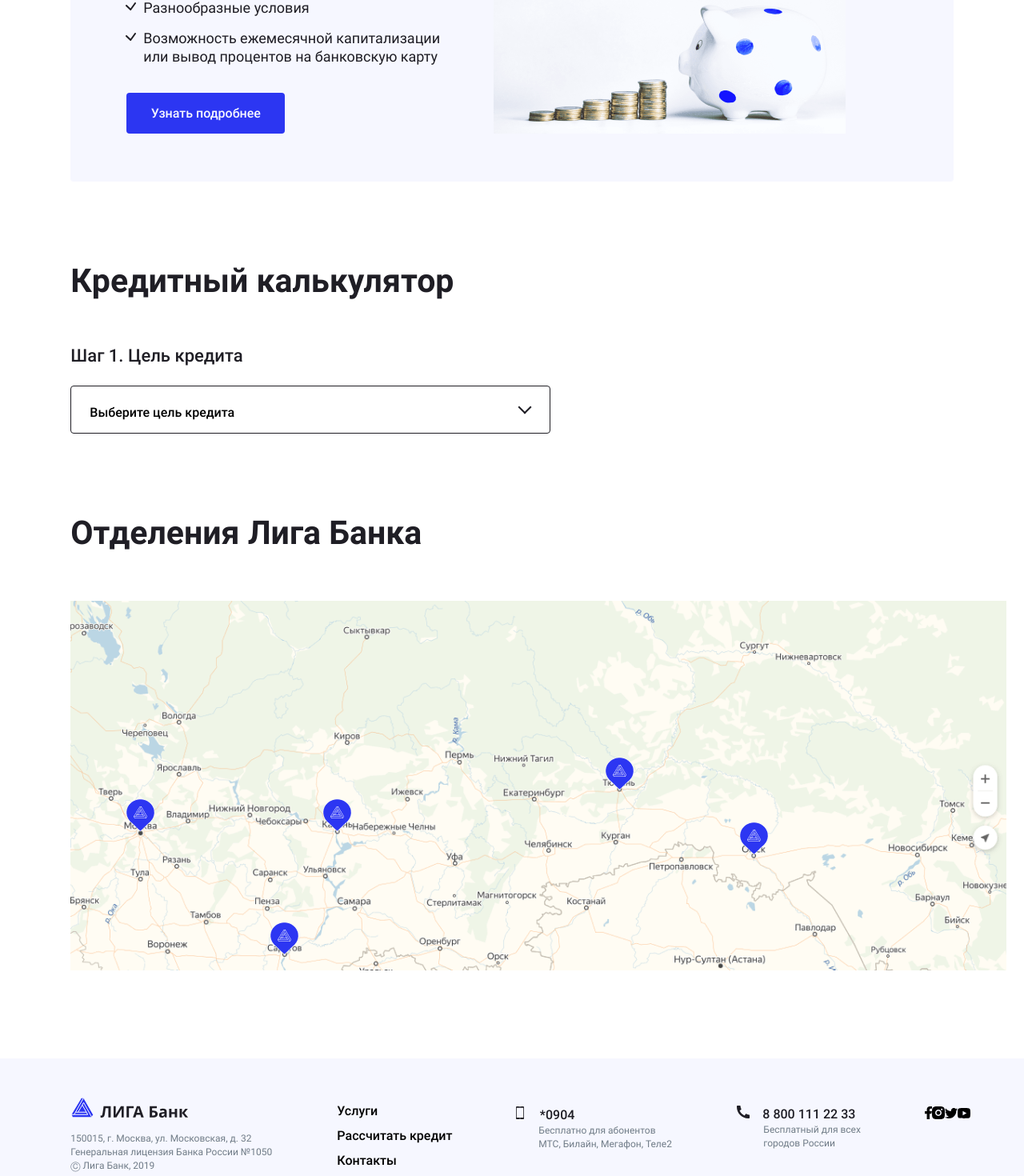
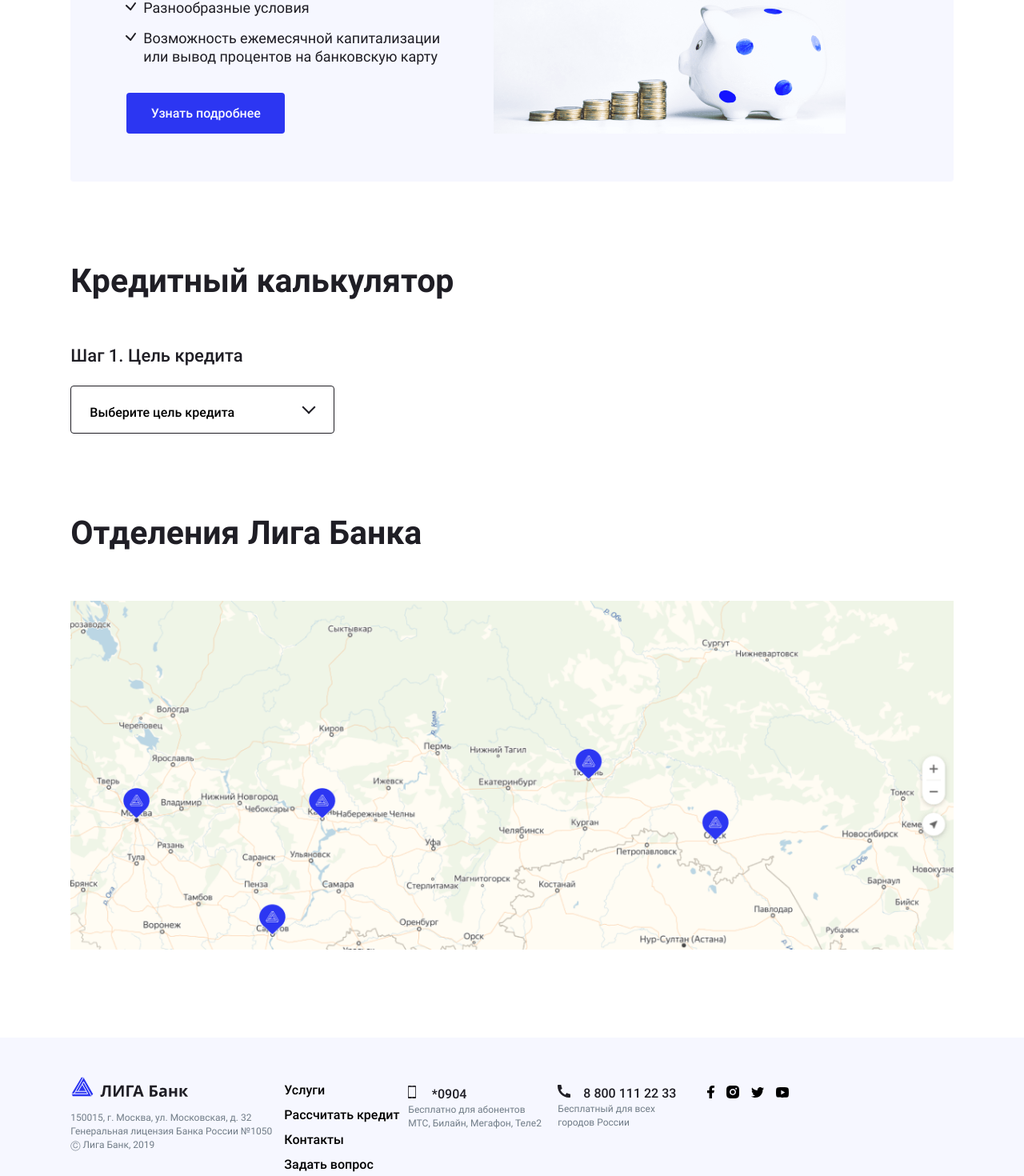
Before and after one commit to kokinz/ligaBank, a React (Create React App) app: page / in a window 1280 px wide. Shown: the part 827-2297 px from the top of the page at 80% size. Built offline with nearby package versions, Linux system fonts and the light colour scheme.

Commit message:
desktop width

```diff
--- a/src/components/calculator/calculator.jsx
+++ b/src/components/calculator/calculator.jsx
@@ -126,6 +126,7 @@ function Calculator() {
       }
 
       details.current.open = false;
+      setInputError(false);
     }
   };
 
@@ -595,7 +596,7 @@ function Calculator() {
                 {data.creditTarget === LoanType.MORTGAGE && 'Стоимость недвижимости'}
                 {data.creditTarget === LoanType.CAR_LENDING && 'Стоимость автомобиля'}
               </label>
-              <div className="calculator__input-wrapper calculator__input-wrapper--rubles">
+              <div className="calculator__input-wrapper">
                 <button className="calculator__button-minus button" type="button" onClick={handlePropertyValueMinus}>Минус</button>
 
                 <input className={inputError ? 'calculator__input calculator__input--error' : 'calculator__input'} ref={propertyValue} type="text" id="propertyValue" defaultValue="2 000 000 рублей" onChange={handlePropertyValueType} />
@@ -610,13 +611,17 @@ function Calculator() {
 
 
               <label className="calculator__label" htmlFor="initialFee">Первоначальный взнос</label>
-              <input className="calculator__input" ref={initialFee} type="text" id="initialFee" defaultValue={`${getNumberWithSpaces(data.propertyValue / setting.minInitialFee)} рублей`} onChange={handleInitialFeeType} />
+              <div className="calculator__input-wrapper">
+                <input className="calculator__input" ref={initialFee} type="text" id="initialFee" defaultValue={`${getNumberWithSpaces(data.propertyValue / setting.minInitialFee)} рублей`} onChange={handleInitialFeeType} />
+              </div>
 
               <input className="calculator__range" id="initialFeeRange" ref={initialFeeRange} type="range" min={100 / setting.minInitialFee} max="100" step="5" defaultValue={100 / setting.minInitialFee} onChange={handleInitialFeeChange} />
               <label htmlFor="initialFeeRange" className="calculator__range-text">{100 / setting.minInitialFee}%</label>
 
               <label className="calculator__label" htmlFor="loanTerms">Срок кредитования</label>
-              <input className="calculator__input calculator__input--loan-terms" ref={loanTerms} type="text" id="loanTerms" defaultValue="5 лет" onChange={handleLoanTermsType} />
+              <div className="calculator__input-wrapper">
+                <input className="calculator__input calculator__input--loan-terms" ref={loanTerms} type="text" id="loanTerms" defaultValue="5 лет" onChange={handleLoanTermsType} />
+              </div>
 
               <input className="calculator__range calculator__range--loan-terms" id="loanTermsRange" ref={loanTermsRange} type="range" min={setting.minTerm} max={setting.maxTerm} step="1" defaultValue="5" onChange={handleLoanTermsChange} />
               <label htmlFor="loanTermsRange" className="calculator__range-text">{setting.minTerm === 1 ? `${setting.minTerm} год` : `${setting.minTerm} лет`}</label>
--- a/src/components/calculator/calculator.scss
+++ b/src/components/calculator/calculator.scss
@@ -9,8 +9,9 @@
 }
 
 .calculator__form {
+  position: relative;
   display: flex;
-  flex-wrap: wrap;
+  flex-direction: column;
   justify-content: space-between;
 }
 
@@ -40,6 +41,10 @@
     background-color: #F6F7FF;
     border-radius: 4px;
   }
+
+  @media (max-width: $max-width) {
+    width: 330px;
+  }
 }
 
 .calculator__legend {
@@ -66,7 +71,7 @@
   position: relative;
 
   box-sizing: border-box;
-  width: 600px;
+  width: 100%;
   height: 60px;
   margin-bottom: 71px;
 
@@ -105,7 +110,7 @@
 .selector__summary {
   position: relative;
   z-index: 1;
-  width: 580px;
+  width: 100%;
   height: 39px;
   padding-left: 18px;
   padding-top: 19px;
@@ -178,6 +183,10 @@
     border-radius: 0 0 4px 4px;
     border-bottom: 1px solid #1F1E25;
   }
+
+  @media (max-width: $max-width) {
+    width: 330px;
+  }
 }
 
 .selector__label {
@@ -231,10 +240,14 @@
   justify-content: center;
 
   box-sizing: border-box;
-  width: 600px;
+  width: 100%;
   height: 60px;
 
   border-radius: 4px;
+
+  @media (max-width: $max-width) {
+    width: 330px;
+  }
 }
 
 .calculator__button-minus {
@@ -428,7 +441,7 @@
   -webkit-appearance: none;
   margin: 7px 0;
   margin-top: 21px;
-  width: 600px;
+  width: 100%;
 
   &--loan-terms {
     margin-top: 17px;
@@ -486,6 +499,10 @@
     background: #2C36F2;
     cursor: pointer;
   }
+
+  @media (max-width: $max-width) {
+    width: 330px;
+  }
 }
 
 .calculator__range-text {
@@ -502,6 +519,10 @@
   color: #707C87;
 
   cursor: pointer;
+
+  @media (max-width: $max-width) {
+    margin-right: 255px;
+  }
 
   &--max {
     margin-right: 0;
@@ -534,16 +555,18 @@
 }
 
 .calculator__offer {
+  position: absolute;
   box-sizing: border-box;
   display: flex;
   flex-wrap: wrap;
   align-content: flex-start;
 
-  margin-top: -177px;
-  padding-left: 58px;
+  top: 22px;
+  right: 0;
 
   width: 500px;
   height: 389px;
+  padding-left: 58px;
 
   font-weight: 500;
   font-size: 22px;
--- a/src/components/footer/footer.scss
+++ b/src/components/footer/footer.scss
@@ -60,11 +60,19 @@
   padding-left: 81px;
   padding-top: 55px;
   list-style: none;
+
+  @media (max-width: $max-width) {
+    padding-left: 15px;
+  }
 }
 
 .footer__item {
   width: 200px;
   margin-bottom: 9px;
+
+  @media (max-width: $max-width) {
+    width: 150px;
+  }
 }
 
 .footer__link {
@@ -83,6 +91,11 @@
   &--mobile {
     margin-right: 62px;
     padding-top: 59px;
+  }
+
+  @media (max-width: $max-width) {
+    margin-left: 5px;
+    margin-right: 15px;
   }
 }
 
@@ -105,12 +118,20 @@
     padding-top: 1px;
     width: 73px;
   }
+
+  @media (max-width: $max-width) {
+    padding-left: 0;
+  }
 }
 
 .footer__phone-description {
   margin-top: 0;
   padding-left: 52px;
   width: 167px;
+
+  @media (max-width: $max-width) {
+    padding-left: 0;
+  }
 }
 
 .footer__social {
@@ -124,4 +145,8 @@
   height: 16px;
 
   list-style: none;
+
+  @media (max-width: $max-width) {
+    margin-left: 5px;
+  }
 }
--- a/src/components/map/map.jsx
+++ b/src/components/map/map.jsx
@@ -6,7 +6,7 @@ function Map() {
     <section className="map container" id="map">
       <h2 className="map__header">Отделения Лига Банка</h2>
 
-      <img src="/img/map.png" alt="Карта" />
+      <img className="map__img" src="/img/map.png" alt="Карта" />
     </section>
   );
 }
--- a/src/components/map/map.scss
+++ b/src/components/map/map.scss
@@ -13,3 +13,7 @@
 
   color: #1F1E25;
 }
+
+.map__img {
+  width: 100%;
+}
--- a/src/components/promo/promo.scss
+++ b/src/components/promo/promo.scss
@@ -8,11 +8,11 @@
 
   &--credit {
     background:
-    url('../../img/cards.png') top 61px right 224px/444px 286px no-repeat,
-    linear-gradient(180.24deg, rgba(32, 39, 179, 0) 36.31%, #2027B3 99.79%) bottom left/150px 400px no-repeat,
-    linear-gradient(183.47deg, rgba(56, 65, 255, 0) 66.3%, #3841FF 97.14%) bottom left 150px/150px 400px no-repeat,
-    linear-gradient(183.47deg, rgba(56, 65, 255, 0) 27.26%, #3841FF 97.14%) bottom left 797px/270px 269px no-repeat,
-    linear-gradient(180.24deg, rgba(32, 39, 179, 0) 32.89%, #2027B3 99.79%) bottom left 1067px/298px 400px no-repeat,
+    url('../../img/cards.png') top 61px right 24.2%/444px 286px no-repeat,
+    linear-gradient(180.24deg, rgba(32, 39, 179, 0) 36.31%, #2027B3 99.79%) bottom left/11% 100% no-repeat,
+    linear-gradient(183.47deg, rgba(56, 65, 255, 0) 66.3%, #3841FF 97.14%) bottom left 11%/12.4% 100% no-repeat,
+    linear-gradient(183.47deg, rgba(56, 65, 255, 0) 27.26%, #3841FF 97.14%) bottom left 72.8%/19.8% 60% no-repeat,
+    linear-gradient(180.24deg, rgba(32, 39, 179, 0) 32.89%, #2027B3 99.79%) bottom left 99.9%/21.8% 100% no-repeat,
     linear-gradient(#2C36F2, #2C36F2) top left/1366px 400px no-repeat;
   }
 
--- a/src/components/tabs/tabs.jsx
+++ b/src/components/tabs/tabs.jsx
@@ -19,8 +19,14 @@ function Tabs() {
   const handleMouseClick = (evt) => {
     evt.preventDefault();
 
-    if (!evt.target.innerText) {
+    if (evt.target.localName === 'use') {
       setActiveTab(parseInt(evt.target.parentNode.parentNode.id, 10));
+
+      return;
+    }
+
+    if (evt.target.localName === 'svg') {
+      setActiveTab(parseInt(evt.target.parentNode.id, 10));
 
       return;
     }
@@ -48,7 +54,7 @@ function Tabs() {
       return;
     }
 
-    if (xDiff > 0) { ////right
+    if (xDiff > 0) {
       if (activeTab === Tab.CONTRIBUTIONS.id) {
         setActiveTab(Tab.ONLINE_SERVICES.id);
 
@@ -59,7 +65,7 @@ function Tabs() {
       return;
     }
 
-    if (xDiff < 0) { ////left
+    if (xDiff < 0) {
       if (activeTab === Tab.ONLINE_SERVICES.id) {
         setActiveTab(Tab.CONTRIBUTIONS.id);
 
--- a/src/components/tabs/tabs.scss
+++ b/src/components/tabs/tabs.scss
@@ -6,12 +6,16 @@
   display: flex;
 }
 
+.tabs__item {
+  width: 100%;
+}
+
 .tabs__link {
   display: flex;
   justify-content: center;
   box-sizing: border-box;
 
-  width: 292.5px;
+  width: 100%;
   height: 93px;
   padding-top: 37px;
 
```
